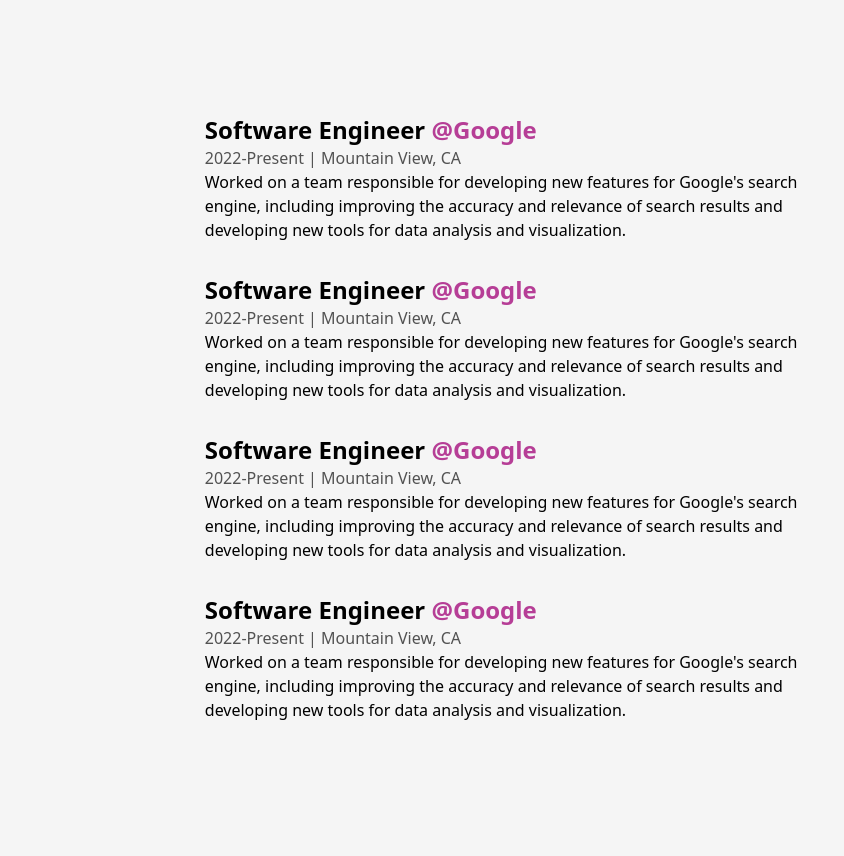
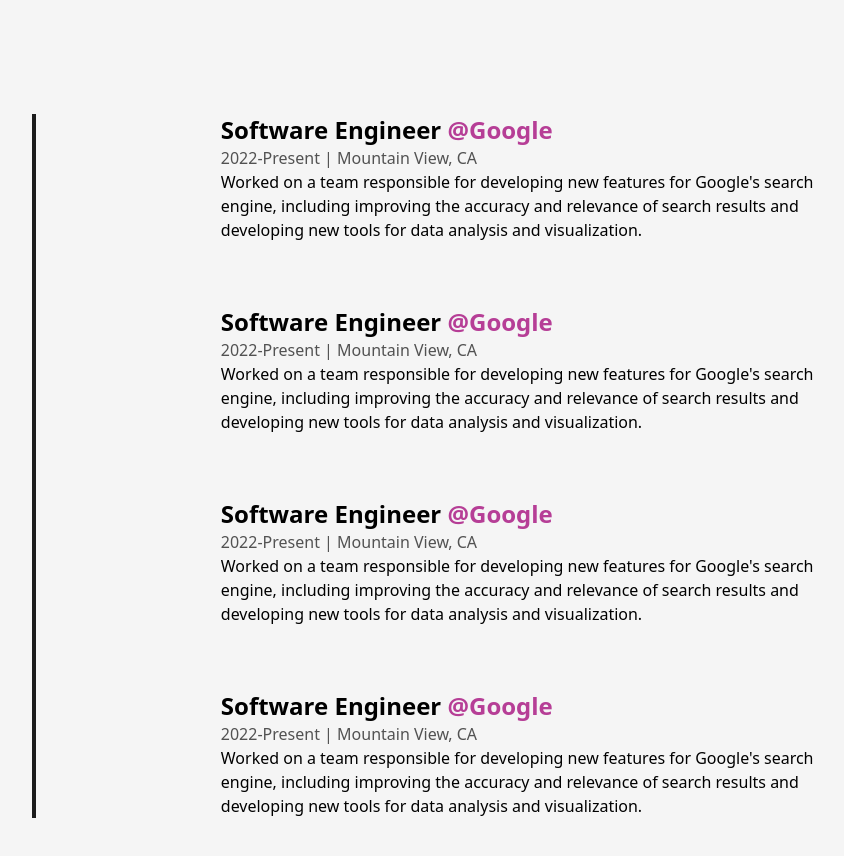
Before and after one commit to amerv97/Next.js-amervarajic-portfolio, a Next.js app in the folder Next.js-Developer-Portfolio-Starter-Code-main/: page /about in a window 1280 px wide. Shown: the part 2307-3163 px from the top of the page, without its empty margins (128-972 px from the left). Built offline with nearby package versions, Linux system fonts and the light colour scheme.

Commit message:
useScroll hook dont want to work...

```diff
--- a/Next.js-Developer-Portfolio-Starter-Code-main/src/components/Experience.js
+++ b/Next.js-Developer-Portfolio-Starter-Code-main/src/components/Experience.js
@@ -1,4 +1,5 @@
-import React from "react";
+import React, { useRef } from "react";
+import { motion, useScroll } from "framer-motion";
 
 const Details = ({ position, company, companyLink, time, addres, work }) => {
   return (
@@ -24,6 +25,12 @@
 };
 
 const Experience = () => {
+  const ref = useRef(null);
+  const { scrollyProgress } = useScroll({
+    target: ref,
+    offset: ["start end", "center start"],
+  });
+
   return (
     <>
       <div className="my-64">
@@ -31,8 +38,13 @@
           Experience
         </h2>
 
-        <div className="w-[75] mx-auto relative">
-          <ul>
+        <div ref={ref} className="w-[75] mx-auto relative">
+          <motion.div
+            style={{ scaleY: scrollyProgress }}
+            className="absolute left-8 top-0 w-[4px] h-full bg-dark origin-top "
+          />
+
+          <ul className="w-full flex flex-col items-start justify-between ml-4">
             <Details
               position="Software Engineer"
               company="Google"
```
